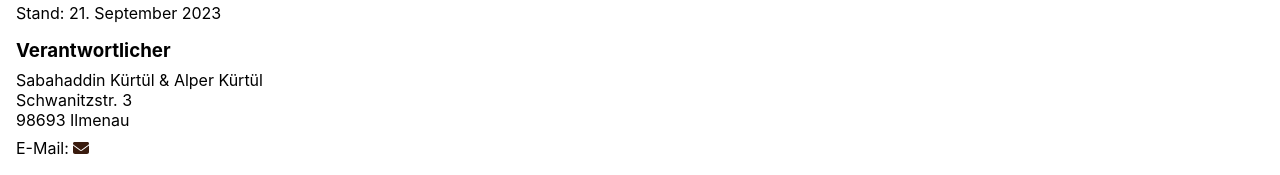
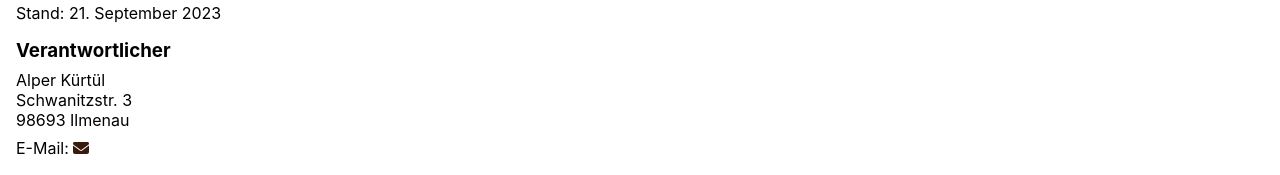
Before and after one commit to alperkuertuel/saba-art, a Next.js app: page /privacy-policy in a window 1280 px wide. Shown: the part 230-405 px from the top of the page. Built offline with nearby package versions, Linux system fonts and the light colour scheme; no server answers; the database is empty.

Commit message:
small fix

```diff
--- a/pages/privacy-policy.js
+++ b/pages/privacy-policy.js
@@ -39,7 +39,7 @@ export default function PrivacyPolicy({
         <StyledParagraph>Stand: 21. September 2023</StyledParagraph>
         <h3>Verantwortlicher</h3>
         <StyledParagraph>
-          Sabahaddin Kürtül & Alper Kürtül
+          Alper Kürtül
           <br />
           Schwanitzstr. 3
           <br />
```
Also changed, not shown: components/ThemeChanger/Themes.js (renamed from components/Theme/Themes.js).
